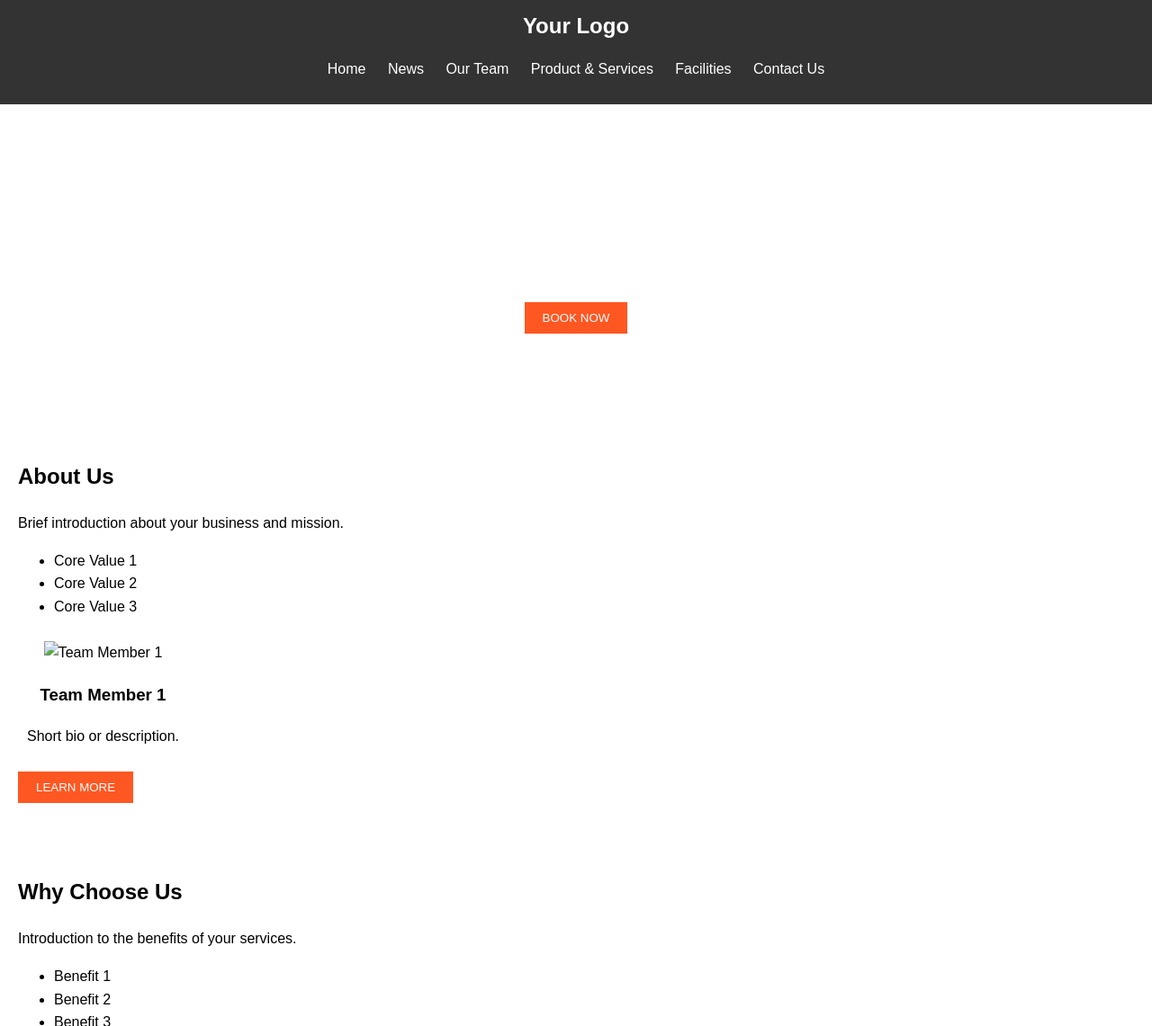
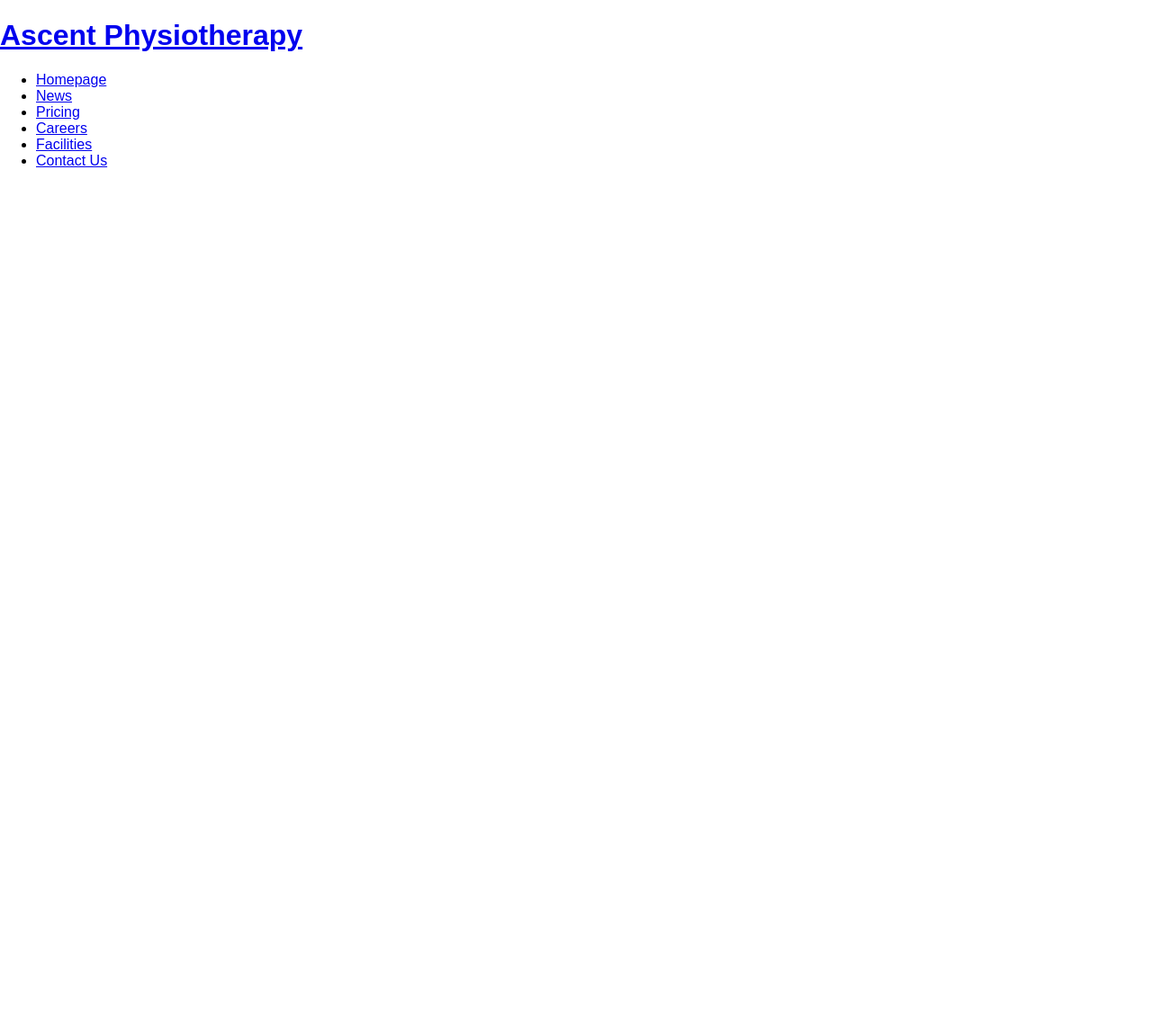
Before and after one commit to nic-dgl103-f24-cvs2/project-Sean28-github, a plain HTML site: page index.html in a window 1280 px wide. Shown: the top 1141 px of the page at 90% size. After the commit the page ends 800 px from the top, so only its background shows below. Drawn offline with Linux system fonts and the light colour scheme.

Commit message:
Redid all the code not that confident last time

```diff
--- a/index.html
+++ b/index.html
@@ -1,105 +1,27 @@
 <!DOCTYPE html>
 <html lang="en">
-<head>
-<meta charset="UTF-8">
-<meta name="viewport" content="width=device-width, initial-scale=1.0">
-<title>Your Business Name</title>
-<link rel="stylesheet" href="styles.css">
-</head>
-<body>
-<!-- Header -->
-<header>
-<div class="logo">Your Logo</div>
-<nav>
-<ul class="main-navigation">
-<li><a href="#home">Home</a></li>
-<li><a href="#news">News</a></li>
-<li><a href="#our-team">Our Team</a></li>
-<li><a href="#products-services">Product & Services</a></li>
-<li><a href="#facilities">Facilities</a></li>
-<li><a href="#contact-us">Contact Us</a></li>
-</ul>
-</nav>
-</header>
+  <head>
+    <meta charset="UTF-8" />
+    <meta name="viewport" content="width=device-width, initial-scale=1.0" />
+    <title>Homepage</title>
+    <link rel="stylesheet" href="styles.css" />
+  </head>
 
-<!-- Hero Section -->
-<section id="hero">
-<h1>Your Main Heading</h1>
-<p>Your subheading or tagline goes here.</p>
-<button class="cta-button">Book Now</button>
-</section>
-
-<!-- About Section -->
-<section id="about">
-<h2>About Us</h2>
-<p>Brief introduction about your business and mission.</p>
-<ul>
-<li>Core Value 1</li>
-<li>Core Value 2</li>
-<li>Core Value 3</li>
-</ul>
-<div class="team-members">
-<div class="team-member">
-<img src="team-member1.jpg" alt="Team Member 1">
-<h3>Team Member 1</h3>
-<p>Short bio or description.</p>
-</div>
-<!-- Add more team members as needed -->
-</div>
-<button class="cta-button">Learn More</button>
-</section>
-
-<!-- Benefit Section -->
-<section id="benefits">
-<h2>Why Choose Us</h2>
-<p>Introduction to the benefits of your services.</p>
-<ul>
-<li>Benefit 1</li>
-<li>Benefit 2</li>
-<li>Benefit 3</li>
-</ul>
-<button class="cta-button">Learn More</button>
-</section>
-
-<!-- Portfolio Section -->
-<section id="portfolio">
-<h2>Our Success Stories</h2>
-<p>Explanation of what the portfolio showcases.</p>
-<div class="portfolio-item">
-<img src="portfolio1.jpg" alt="Portfolio Item 1">
-<h3>Case Title</h3>
-<p>Short description of the case.</p>
-<blockquote>Client testimonial if applicable.</blockquote>
-</div>
-<!-- Add more portfolio items as needed -->
-<button class="cta-button">Learn More</button>
-</section>
-
-<!-- Footer Section -->
-<footer>
-<div class="contact-info">
-<p>Address: Your Address</p>
-<p>Phone: Your Phone Number</p>
-<p>Email: <a href="mailto:your-email@example.com">your-email@example.com</a></p>
-</div>
-<div class="quick-links">
-<a href="#services">Services</a>
-<a href="#about">About Us</a>
-<a href="#contact-us">Contact</a>
-<a href="#privacy-policy">Privacy Policy</a>
-</div>
-<div class="social-media">
-<a href="#">Facebook</a>
-<a href="#">Instagram</a>
-<a href="#">Twitter</a>
-</div>
-<div class="newsletter-signup">
-<form>
-<input type="email" placeholder="Subscribe to our newsletter">
-<button type="submit">Subscribe</button>
-</form>
-</div>
-<p>&copy; 2023 Your Business Name. All rights reserved.</p>
-</footer>
-</body>
-</html>
+<div id="wrapper">
+	<div id="header-wrapper">
+	<div id="header" class="container">
+		<div id="logo">
+			<h1><a href="#">Ascent Physiotherapy</a></h1>
+		</div>
+		<div id="menu">
+			<ul>
+				<li><a href="index.html">Homepage</a></li>
+				<li><a href="#">News</a></li>
+				<li><a href="prices.html">Pricing</a></li>
+				<li><a href="#">Careers</a></li>
+				<li><a href="location.html">Facilities</a></li>
+				<li><a href="#">Contact Us</a></li>
+			</ul>
+		</div>
+	</div>
+	</div>
--- a/styles.css
+++ b/styles.css
@@ -2,92 +2,72 @@ body {
     font-family: Arial, sans-serif;
     margin: 0;
     padding: 0;
-    line-height: 1.6;
     }
 
     header {
-    background: #333;
+    display: flex;
+    justify-content: space-between;
+    align-items: center;
+    padding: 10px 20px;
+    background-color: #333;
     color: #fff;
-    padding: 10px 0;
-    text-align: center;
     }
 
-    .logo {
-    font-size: 24px;
-    font-weight: bold;
+    .nav-links {
+    list-style: none;
+    display: flex;
     }
 
-    .main-navigation {
-    list-style: none;
-    padding: 0;
-    }
-
-    .main-navigation li {
-    display: inline;
+    .nav-links li {
     margin: 0 10px;
     }
 
-    .main-navigation a {
+    .nav-links a {
     color: #fff;
     text-decoration: none;
     }
 
-    #hero {
-    background: url('hero-background.jpg') no-repeat center center/cover;
-    color: #fff;
-    padding: 100px 20px;
-    text-align: center;
+    .hamburger-menu {
+    display: none;
     }
 
-    .cta-button {
-    background: #ff5722;
-    border: none;
+    section {
+    padding: 20px;
+    margin: 20px 0;
+    }
+
+    #hero {
+    background-color: #f4f4f4;
+    text-align: center;
+    padding: 50px 20px;
+    }
+
+    .cta {
+    background-color: #007BFF;
     color: #fff;
     padding: 10px 20px;
-    text-transform: uppercase;
+    border: none;
     cursor: pointer;
     }
 
-    section {
-    padding: 40px 20px;
+    footer {
+    background-color: #333;
+    color: #fff;
+    text-align: center;
+    padding: 20px;
     }
 
-    h2 {
-    margin-top: 0;
+    .social-media a {
+    color: #fff;
+    margin: 0 10px;
+    text-decoration: none;
     }
 
-    .team-members, .portfolio-item {
-    display: flex;
-    flex-wrap: wrap;
+    @media (max-width: 768px) {
+    .nav-links {
+    display: none;
     }
-
-    .team-member, .portfolio-item {
-    margin: 10px;
-    text-align: center;
+    .hamburger-menu {
+    display: block;
     }
-
-    footer {
-    background: #333;
-    color: #fff;
-    padding: 20px 0;
-    text-align: center;
     }
-
-    footer a {
-    color: #ff5722;
-    text-decoration: none;
-    margin: 0 10px;
-    }
-
-    .newsletter-signup input[type="email"] {
-    padding: 5px;
-    margin-right: 5px;
-    }
-
-    .newsletter-signup button {
-    padding: 5px 10px;
-    background: #ff5722;
-    border: none;
-    color: #fff;
-    cursor: pointer;
-    }
```
